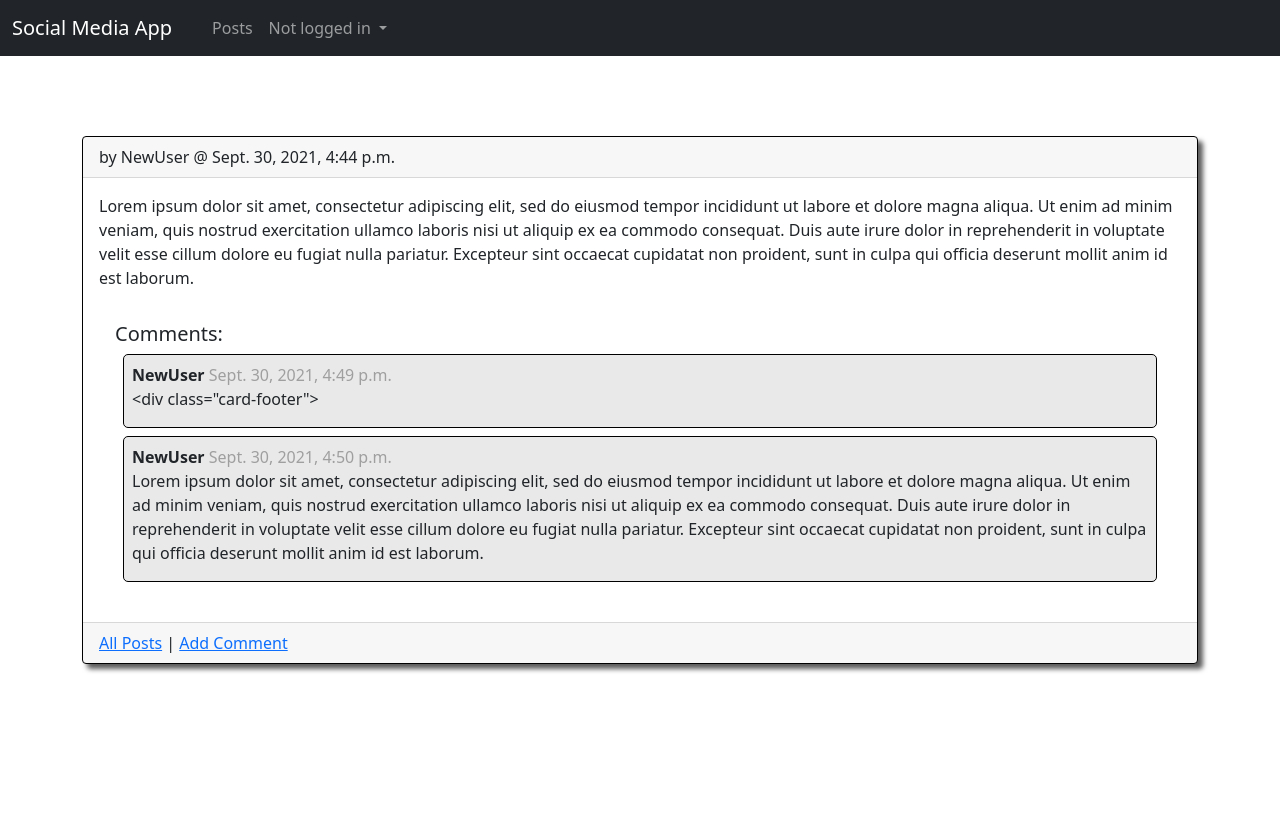
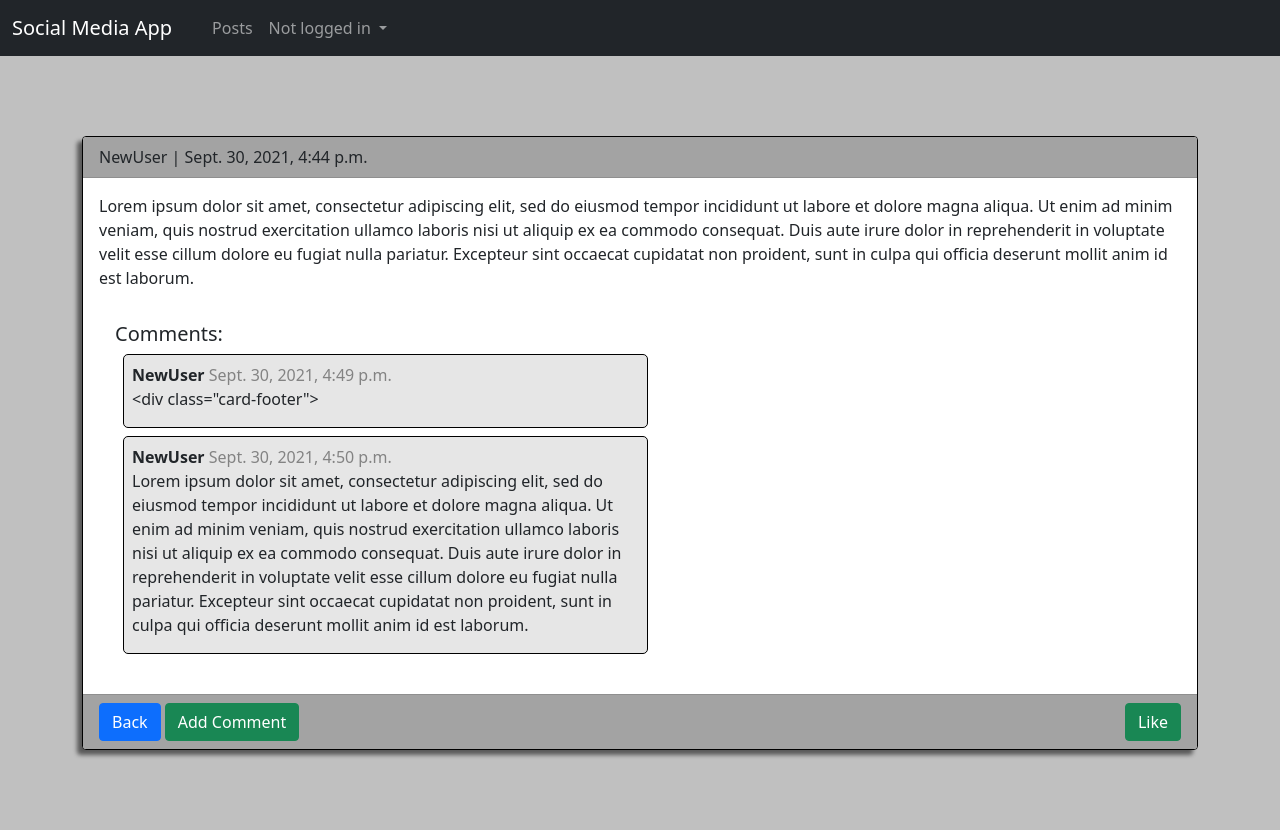
Before and after one commit to iboyko21/message_board, a Django app: page /posts/3/ in a window 1280 px wide. Before the commit the page ends 673 px from the top, so only its background shows below. Run offline with Django 3.2, Linux system fonts and the light colour scheme; data comes from the database, SQL or seed files in the repository; both versions use the stored data as it was after the commit; some libraries are stand-ins or nearby versions.

Commit message:
Added like button

```diff
--- a/posts/models.py
+++ b/posts/models.py
@@ -7,29 +7,40 @@ class Post(models.Model):
     post_image = models.ImageField(null=True, blank=True, upload_to="images/")
     body = models.TextField()
     date = models.DateTimeField(auto_now_add=True)
-    author = models.ForeignKey(
-        get_user_model(),
-        on_delete=models.CASCADE,
-    )
+    author = models.ForeignKey(get_user_model(), on_delete=models.CASCADE)
+    likes = models.ManyToManyField(get_user_model(), related_name='likes')
+
+    def total_likes(self):
+        return self.likes.count()
 
     class Meta:
         ordering = ['-date',]
 
-    def __str__(self):
-        return self.title
-
     def get_absolute_url(self):
         return reverse('post_detail', args=[str(self.id)])
+
+
+"""
+     LIKE_CHOICES = (
+    ('Like', 'Like'),
+    ('Unlike', 'Unlike'),
+)
+
+class Like(models.Model):
+    author = models.ForeignKey(get_user_model(), on_delete=models.CASCADE)
+    post = models.ForeignKey(Post, on_delete=models.CASCADE)
+    value = models.CharField(choices=LIKE_CHOICES, default='Like', max_length=10)
+
+    def __str__(self):
+        return str(self.post)
+"""
 
 
 class Comment(models.Model):
     post = models.ForeignKey('Post', on_delete=models.CASCADE, related_name='comments')
     body = models.TextField()
     date = models.DateTimeField(auto_now_add=True)
-    author = models.ForeignKey(
-        get_user_model(),
-        on_delete=models.CASCADE,
-    )
+    author = models.ForeignKey(get_user_model(), on_delete=models.CASCADE)
 
     def __str__(self):
         return self.body
--- a/posts/urls.py
+++ b/posts/urls.py
@@ -6,6 +6,7 @@ from .views import (
      PostDeleteView,
      PostCreateView,
      AddCommentView,
+     LikeView
  )
 
 
@@ -16,4 +17,5 @@ urlpatterns = [
     path('<int:pk>/delete/', PostDeleteView.as_view(), name='post_delete'),
     path('new/', PostCreateView.as_view(), name='post_new'),
     path('<int:pk>/comment/', AddCommentView.as_view(), name='add_comment_to_post'),
+    path('like/<int:pk>', LikeView, name='like_post'),
 ]
--- a/posts/views.py
+++ b/posts/views.py
@@ -1,10 +1,23 @@
 from django.contrib.auth.mixins import LoginRequiredMixin, UserPassesTestMixin
 from django.views.generic import ListView, DetailView
 from django.views.generic.edit import UpdateView, DeleteView, CreateView
-from django.urls import reverse_lazy
+from django.urls import reverse_lazy, reverse
 from .models import Comment, Post
 from .forms import CommentForm, PostForm
-from django.shortcuts import render, get_object_or_404
+from django.shortcuts import get_object_or_404
+from django.http import HttpResponseRedirect
+
+
+def LikeView(request, pk):
+    post = get_object_or_404(Post, id=request.POST.get('post_id'))
+    liked = False
+    if post.likes.filter(id=request.user.id).exists():
+        post.likes.remove(request.user)
+        liked = False
+    else:
+        post.likes.add(request.user)
+        liked = True
+    return HttpResponseRedirect(reverse('post_detail', args=[str(pk)]))
 
 
 class PostListView(LoginRequiredMixin, ListView):
@@ -15,6 +28,19 @@ class PostListView(LoginRequiredMixin, ListView):
 class PostDetailView(DetailView):
     model = Post
     template_name = 'post_detail.html'
+
+    def get_context_data(self, *args, **kwargs):
+        context = super(PostDetailView, self).get_context_data(*args, **kwargs)
+        stuff = get_object_or_404(Post, id=self.kwargs['pk'])
+        total_likes = stuff.total_likes()
+
+        liked = False
+        if stuff.likes.filter(id=self.request.user.id).exists():
+            liked = True
+
+        context["total_likes"] = total_likes
+        context["liked"] = liked
+        return context
 
 
 class PostUpdateView(LoginRequiredMixin, UserPassesTestMixin, UpdateView):
--- /dev/null
+++ b/static/css/main.css
@@ -0,0 +1,76 @@
+body {
+    background-color: silver;
+}
+
+.hr {
+    width: 80%;
+    height: 5px;
+    text-align: center;
+}
+.fa-edit {
+    color: black;
+}
+.fa-edit:hover{
+    color:rgb(17, 161, 17);
+}
+.fa-trash-alt {
+    color: black;
+}
+.fa-trash-alt:hover {
+    color: rgb(223, 49, 49);
+}
+
+.post-card {
+    border: 1px solid black;
+    box-shadow: -5px 5px 4px rgb(90, 90, 90);
+}
+
+.comment-box {
+    border: .5px solid black;
+    margin:.5rem;
+    border-radius: 5px;
+    background-color: rgb(230, 230, 230);
+    padding: .5rem;
+    padding-bottom: 0;
+    max-width: 50%;
+}
+
+.card-header {
+    background-color: rgb(163, 163, 163);
+}
+.card-footer {
+    background-color: rgb(163, 163, 163);
+}
+
+.text-fade {
+    color:rgb(131, 131, 131);
+}
+
+.mod-card {
+    border: .5px solid black;
+    margin:.5rem;
+    border-radius: 5px;
+    background-color: rgb(230, 230, 230);
+    box-shadow: -5px 5px 4px rgb(90, 90, 90);
+    padding: 1rem;
+}
+.input-card {
+    border: .5px solid black;
+    margin:.5rem;
+    border-radius: 5px;
+    background-color: rgb(230, 230, 230);
+    padding: 1rem;
+    max-width: 40rem;
+}
+.btn {
+    color: white;
+    text-decoration: none;
+}
+
+.login {
+    background-color: white;
+    border: solid 1px black;
+    margin-left: auto;
+    margin-right: auto;
+    padding: 1rem;
+}
--- a/templates/add_comment_to_post.html
+++ b/templates/add_comment_to_post.html
@@ -5,6 +5,7 @@
 
 {% block content %}
 <div class="container">
+    <div class="mod-card">
     <h1>New comment</h1>
     <form method="POST" class="post-form">
         {% csrf_token %}
@@ -12,5 +13,6 @@
         <br>
         <button class="btn btn-success ml-2" type="submit">Submit</button>
     </form>
+    </div>
 </div>
 {% endblock %}
--- a/templates/base.html
+++ b/templates/base.html
@@ -5,8 +5,9 @@
         <!-- CSS only -->
         <link href="https://cdn.jsdelivr.net/npm/bootstrap@5.0.2/dist/css/bootstrap.min.css" rel="stylesheet" integrity="sha384-EVSTQN3/azprG1Anm3QDgpJLIm9Nao0Yz1ztcQTwFspd3yD65VohhpuuCOmLASjC" crossorigin="anonymous">
 
-        <script src="{% static 'fontawesome_free/js/all.min.js' %}"></script>
         <link href="{% static 'fontawesome_free/css/all.min.css' %}" rel="stylesheet" type="text/css">
+
+        <link href="/static/css/main.css" rel="stylesheet" type="text/css">
 
         <meta charset="utf-8">
         <title>{% block title %}Social Media App{% endblock title %}</title>
@@ -34,7 +35,7 @@
             {% if user.is_authenticated %}
 
             <a class="nav-link dropdown-toggle" href="#" id="navbarDropdownMenuLink" role="button" data-bs-toggle="dropdown" aria-expanded="false">
-                {{ user.username }}
+                <i class="fas fa-user-circle"></i> {{ user.username }}
             </a>
             <ul class="dropdown-menu" aria-labelledby="navbarDropdownMenuLink">
                 <li><a class="dropdown-item" href="{% url 'post_new' %}">New Post</a></li>
@@ -45,7 +46,7 @@
             {% else %}
 
             <a class="nav-link dropdown-toggle" href="#" id="navbarDropdownMenuLink" role="button" data-bs-toggle="dropdown" aria-expanded="false">
-                Not logged in
+                <i class="fas fa-user-circle"></i> Not logged in
             </a>
             <ul class="dropdown-menu" aria-labelledby="navbarDropdownMenuLink">
                 <li><a class="dropdown-item" href="{% url 'login' %}">Log In</a></li>
--- a/templates/post_detail.html
+++ b/templates/post_detail.html
@@ -4,11 +4,11 @@
 
 {% block content %}
 <div class="container" style="margin-bottom: 5rem;">
-    <div class="card" style="border: 1px solid black; box-shadow: 5px 5px 5px rgb(92, 92, 92);">
+    <div class="card post-card">
         <div class="card-header">
             <div class="d-flex justify-content-between">
                 <div>
-                    by {{ post.author }} @ {{ post.date }}
+                    <i class="fas fa-user-circle"></i> {{ post.author }} | {{ post.date }}
                 </div>
                 {% if user.is_authenticated and user == post.author  %}
                 <div>
@@ -22,7 +22,7 @@
 
         <div class="card-body">
         {% if post.post_image %}
-        <p><img src="{{ post.post_image.url }}" class="img-responsive" style="width: 400px; height: 300px"></p>
+        <p><img src="{{ post.post_image.url }}" class="img-responsive" style="max-width: 100%;"></p>
         {% endif %}
         <p>{{ post.body }}</p>
 
@@ -32,8 +32,8 @@
     No comments Yet...
 {% else %}
     {% for comment in post.comments.all %}
-    <div style="border: .5px solid black; margin:.5rem; border-radius: 5px; background-color: rgb(233, 233, 233); padding: .5rem; padding-bottom: 0;">
-    <p><strong>{{ comment.author }}</strong> <span style="color:rgb(160, 159, 159);"> {{ comment.date }} </span><br>
+    <div class="comment-box">
+    <p><strong>{{ comment.author }}</strong> <span class="text-fade"> {{ comment.date }} </span><br>
         {{ comment.body }} <br>
         </p>
         </div>
@@ -42,10 +42,28 @@
 </div>
 </div>
 
-        <div class="card-footer text-center-muted">
-            <a href="{% url 'post_list' %}">All Posts</a> |
-            <a href="{% url 'add_comment_to_post' post.pk %}">Add Comment</a>
+<div class="card-footer">
+    <div class="d-flex justify-content-between">
+        <div>
+            <a class="btn btn-primary" href="{% url 'post_list' %}">Back</a>
+            <a class="btn btn-success" href="{% url 'add_comment_to_post' post.pk %}">Add Comment</a>
+        </div>
+        <div>
+            <form action="{% url 'like_post' post.pk %}" method="POST">
+                {% csrf_token %}
+
+                {% if liked %}
+                <button type="submit", name="post_id", value="{{ post.id }}", class="btn btn-danger">
+                    Unlike <i class="far fa-frown"></i></button>
+                {% else %}
+                <button type="submit", name="post_id", value="{{ post.id }}", class="btn btn-success">
+                    Like <i class="far fa-smile"></i></button>
+                {% endif %}
+            </form>
         </div>
     </div>
 </div>
+
+    </div>
+</div>
 {% endblock content %}
--- a/templates/post_edit.html
+++ b/templates/post_edit.html
@@ -5,6 +5,7 @@
 
 {% block content %}
 <div class="container">
+    <div class="mod-card">
     <h1>Edit Post</h1>
     <form method="POST">
         {% csrf_token %}
@@ -12,5 +13,6 @@
         <br>
         <button class="btn btn-success ml-2" type="submit">Update</button>
     </form>
+    </div>
 </div>
 {% endblock content %}
--- a/templates/post_new.html
+++ b/templates/post_new.html
@@ -5,10 +5,8 @@
 
 {% block content %}
 <div class="container">
-
-    <div class="page-header">
+    <div class="mod-card">
     <h1>New Post</h1>
-    </div>
 
     <form method="POST" enctype="multipart/form-data">
         {% csrf_token %}
@@ -17,5 +15,6 @@
         <br>
         <button class="btn btn-success ml-2" type="submit">Post</button>
     </form>
+    </div>
 </div>
 {% endblock content %}
--- a/templates/registration/login.html
+++ b/templates/registration/login.html
@@ -4,7 +4,8 @@
 {% block title %}Log In{% endblock title %}
 
 {% block content %}
-<div class="col-md-8 offset-md-4" style="max-width: 512px;">
+<div class="container">
+    <div class="login">
     <h2>Log In</h2>
     <form method="POST">
         {% csrf_token %}
@@ -12,5 +13,6 @@
         <br>
         <button class="btn btn-success ml-2" type="submit">Log In</button>
     </form>
+    </div>
 </div>
 {% endblock content %}
--- a/templates/registration/password_change_form.html
+++ b/templates/registration/password_change_form.html
@@ -5,11 +5,9 @@
 
 {% block content %}
 <div class="container">
-    <div class="page-header">
+    <div class="mod-card">
         <h1>Password Change</h1>
-    </div>
 
-    <div class="jumbotron">
         <p>Please enter your old password and then enter your new password twice.
         </p>
         <form method="POST">
--- a/templates/registration/signup.html
+++ b/templates/registration/signup.html
@@ -4,12 +4,15 @@
 {% block title %}Sign Up{% endblock title %}
 
 {% block content %}
-<div class="col-md-8 offset-md-4" style="max-width: 512px;">
+<div class = "container">
+    <div class="mod-card">
+
     <h2>Sign Up</h2>
     <form method="POST">
         {% csrf_token %}
         {{ form | crispy }}
         <button class="btn btn-success ml-2" type="submit">Sign Up</button>
     </form>
+    </div>
 </div>
 {% endblock content %}
```
Also changed, not shown: templates/post_list.html (+20 -10 lines), db.sqlite3, posts/admin.py (line endings or trailing spaces), posts/migrations/0011_auto_20210929_1916.py (added), posts/migrations/0012_auto_20210930_1108.py (added), posts/migrations/0013_auto_20210930_1440.py (added).
